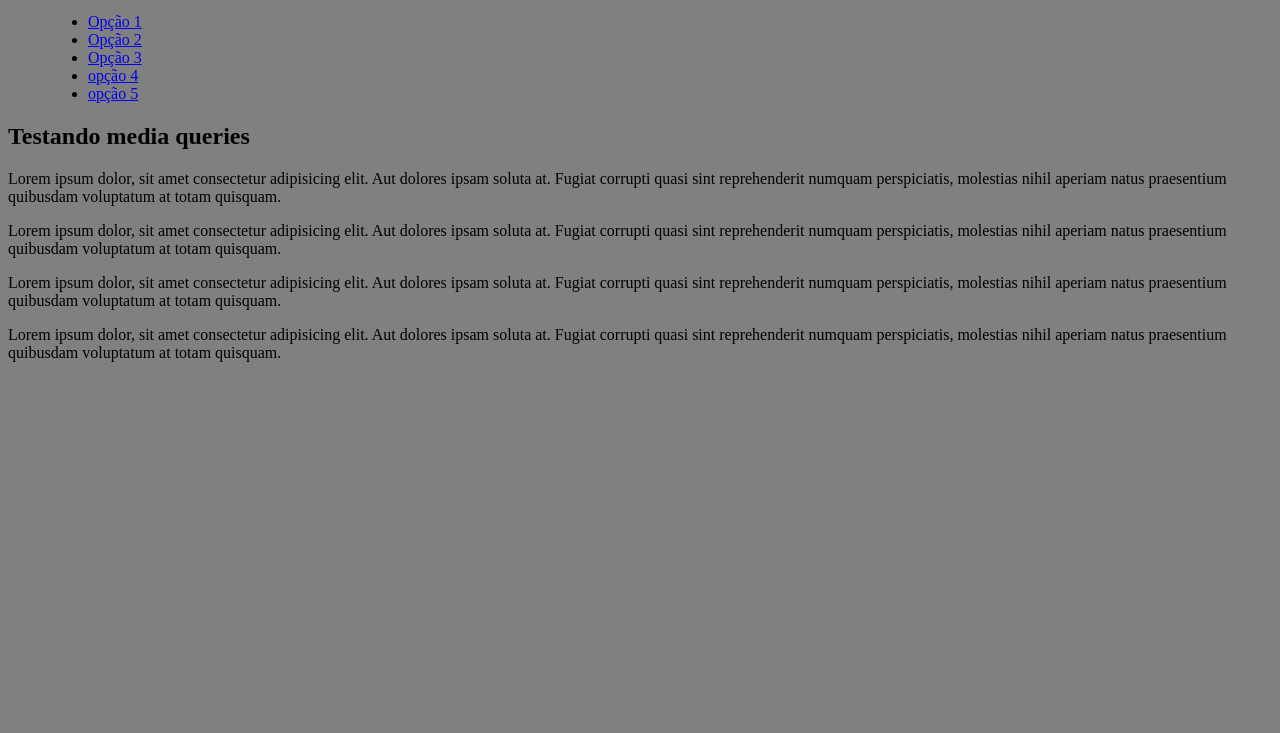
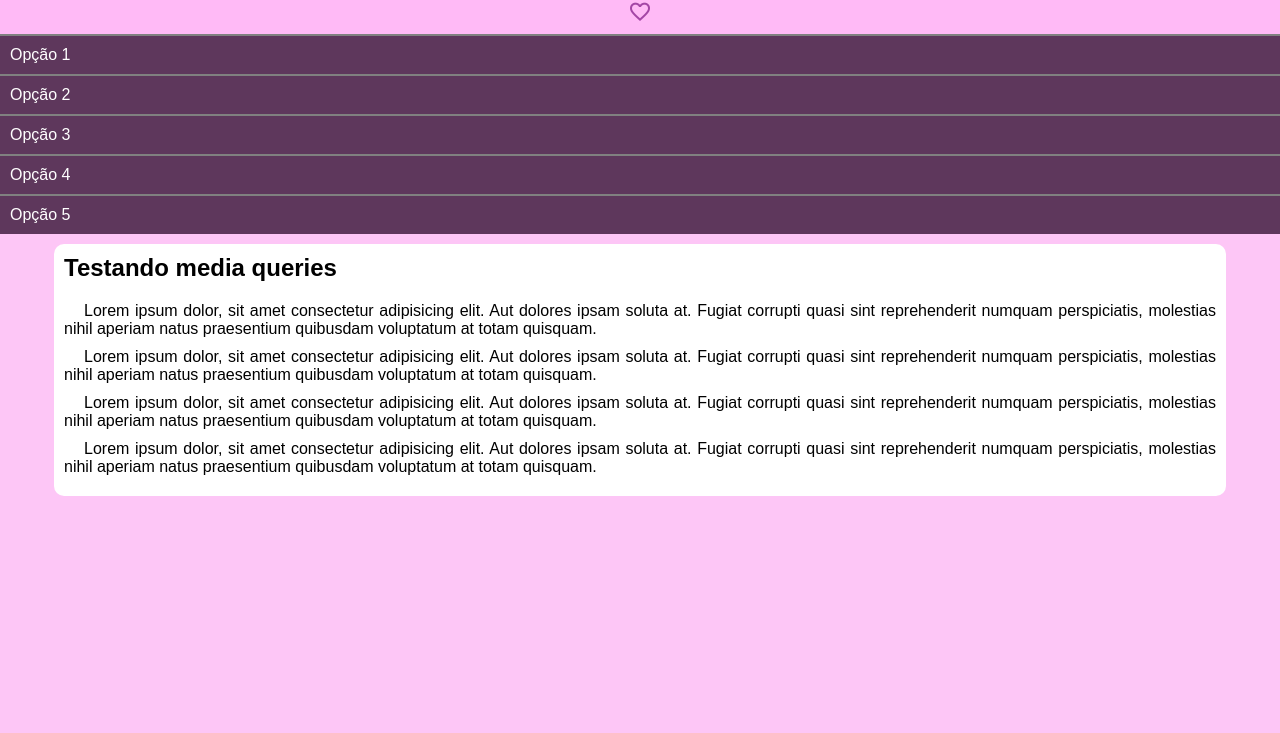
Before and after one commit to Ana-Mi/html-css, a plain HTML site: page exercícios/ex026/mq005/index.html in a window 1280 px wide. Shown: the part 67-800 px from the top of the page. Drawn offline with nearby package versions, Linux system fonts and the light colour scheme.

Commit message:
ex 26 005 mq

```diff
--- a/exercícios/ex026/mq005/estilos/style.css
+++ b/exercícios/ex026/mq005/estilos/style.css
@@ -1,5 +1,82 @@
 @charset "UTF-8";
+
+*{
+    font-family: Arial, Helvetica, sans-serif;
+    margin: 0px;
+    padding: 0px;
+}
+
 body,html{
 
-    background-color: gray;
+    background-color: rgb(253, 198, 246);
 }
+
+header{
+    color: rgb(90, 54, 90);
+    background-color: rgb(255, 186, 246);
+}
+
+header > h1{
+    padding: 10px;
+    text-align: center;
+}
+
+menu{
+    display: none;
+}
+
+menu > ul{
+    list-style-type: none;
+}
+
+menu > ul > li > a{
+    display: block;
+    padding: 10px;
+    text-decoration: none;
+    background-color: rgb(94, 55, 92);
+    color: white;
+    border-top: 2px solid gray;
+}
+
+menu > ul > li > a:hover {
+    background-color: rgb(190, 133, 188);
+    transition-duration: 0.8s;
+
+}
+main{
+    width: 90vw;
+    background-color: white;
+    margin: auto;
+    margin-top: 10px;
+    padding: 10px;
+    border-radius: 10px;
+}
+
+article > h2{
+   padding-bottom: 20px;
+}
+
+article > p {
+    text-align: justify;
+    margin-bottom: 10px;
+    text-indent: 20px;
+}
+
+i#burger{
+    background-color: rgb(255, 186, 246);
+    color: rgb(146, 47, 150, 0.842);
+    display: block;
+    text-align: center;
+    padding: 10px;
+    cursor: pointer;
+
+}
+i#burger:hover{
+    background-color: rgb(241, 217, 238);
+    color: rgb(59, 32, 55);
+
+}
+
+menu{
+    display: block;
+}
--- a/exercícios/ex026/mq005/index.html
+++ b/exercícios/ex026/mq005/index.html
@@ -4,19 +4,23 @@
     <meta charset="UTF-8">
     <meta name="viewport" content="width=device-width, initial-scale=1.0">
     <title>Media query</title>
+    <link rel="stylesheet" href="https://fonts.googleapis.com/css2?family=Material+Symbols+Outlined:opsz,wght,FILL,GRAD@20..48,100..700,0..1,-50..200"/>
     <link rel="stylesheet" href="estilos/style.css">
 </head>
 <body>
     <header>
         <h1>Meu site</h1>
+        <i id="burger" class="material-symbols-outlined" onclick="clickMenu()">
+            favorite
+        </i>
 
-        <menu>
+        <menu id="itens">
             <ul>
                 <li><a href="#">Opção 1</a></li>
                 <li><a href="#">Opção 2</a></li>
                 <li><a href="#">Opção 3</a></li>
-                <li><a href="#">opção 4</a></li>
-                <li><a href="#">opção 5</a></li>
+                <li><a href="#">Opção 4</a></li>
+                <li><a href="#">Opção 5</a></li>
             </ul>
         </menu>
     </header>
@@ -42,5 +46,15 @@
             molestias nihil aperiam natus praesentium quibusdam voluptatum at totam quisquam.</p>
         </article>
     </main>
+    <script>
+        function clickMenu(){
+            if (itens.style.display=='block') {
+                itens.style.display='none'}
+                else {
+                itens.style.display='block'
+            }
+
+        }
+    </script>
 </body>
 </html>
```
